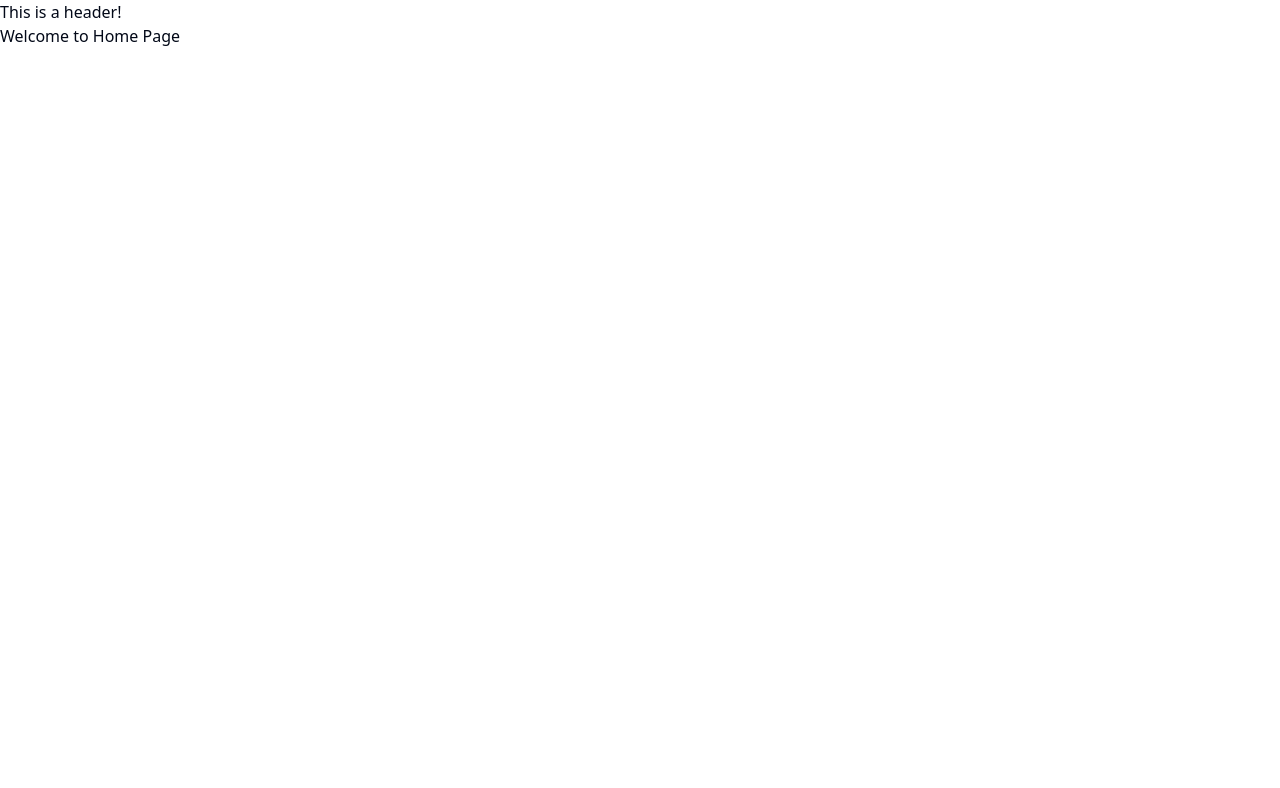
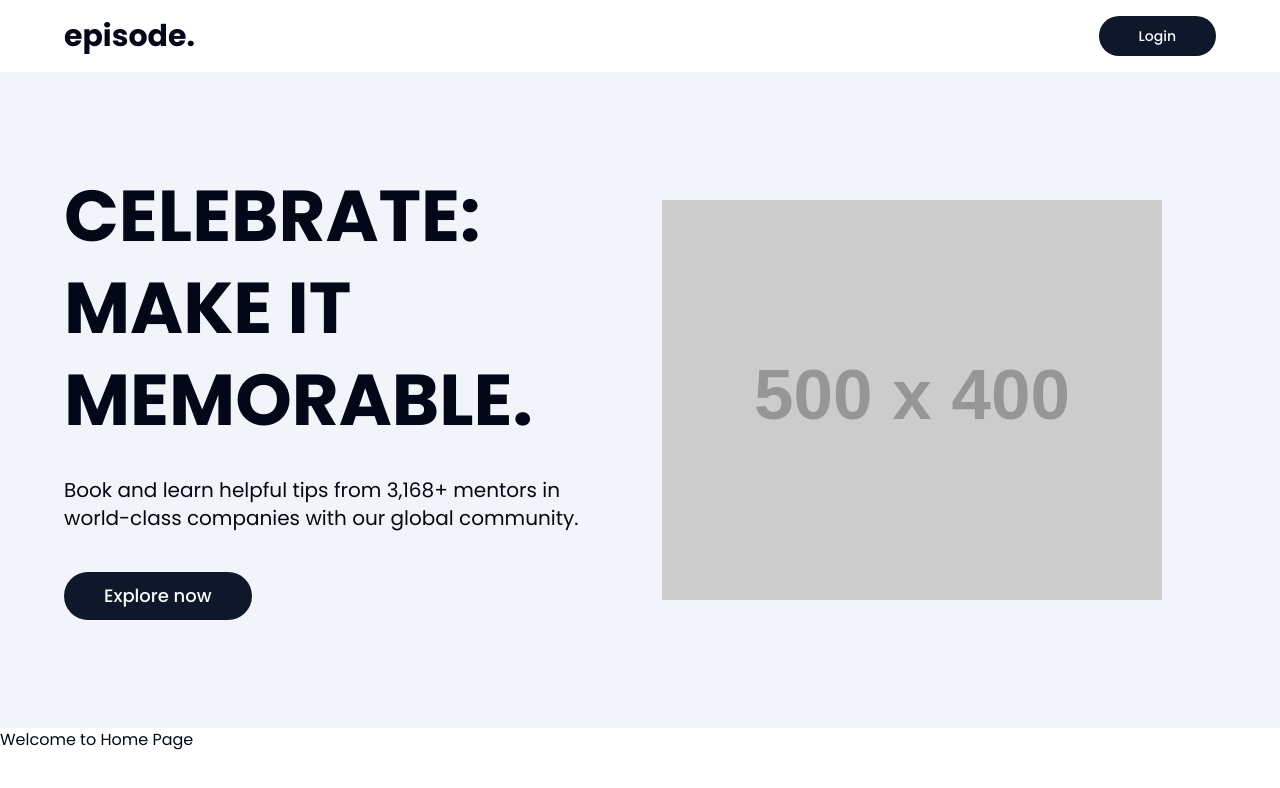
Before and after one commit to eyedent1ty/episode-fe, a React (Vite) app: page / in a window 1280 px wide. Shown: the top 788 px of the page. Built offline with nearby package versions, Linux system fonts and the light colour scheme.

Commit message:
implemented the hero section

```diff
--- a/src/App.tsx
+++ b/src/App.tsx
@@ -1,10 +1,14 @@
 import { Outlet } from 'react-router';
+
+import Navbar from './components/Navbar';
+import Hero from './components/Hero'
 
 export default function App() {
   return (
     <>
       <header>
-        <p>This is a header!</p>
+        <Navbar />
+        <Hero />
       </header>
       <main>
         <Outlet />
--- /dev/null
+++ b/src/components/Hero.tsx
@@ -0,0 +1,33 @@
+import type { FC } from 'react';
+
+import { Button } from './ui/button';
+
+const Hero: FC = () => {
+  return (
+    <main>
+      <div className="flex flex-col bg-secondary gap-5 px-3 py-6 sm:px-10 sm:py-8 lg:px-16 lg:py-24">
+        <div className="flex flex-col md:flex-row items-center">
+          <section className="flex flex-col text-center gap-5 lg:gap-10 sm:flex-1 md:text-left">
+            <strong className="space-y-2 uppercase font-bold text-4xl md:space-y-5 sm:space-y-3 md:text-5xl lg:text-7xl ">
+              <p>Celebrate:</p>
+              <p>Make it</p>
+              <p>memorable.</p>
+            </strong>
+            <p className="md:text-xl">
+              Book and learn helpful tips from 3,168+ mentors in world-class
+              companies with our global community.
+            </p>
+            <div className="flex justify-center md:justify-start">
+              <Button className="rounded-full px-10 lg:text-lg lg:py-6">Explore now</Button>
+            </div>
+          </section>
+          <section className="flex-1 flex justify-center items-center p-8">
+            <img src="https://placehold.co/500x400" />
+          </section>
+        </div>
+      </div>
+    </main>
+  );
+};
+
+export default Hero;
--- /dev/null
+++ b/src/components/Navbar.tsx
@@ -0,0 +1,19 @@
+import type { FC } from 'react';
+import { Link } from 'react-router-dom';
+
+import { Button } from './ui/button';
+
+const Navbar: FC = () => {
+  return (
+    <nav>
+      <div className="bg-white py-4 px-6 flex justify-between items-center sm:px-10 lg:px-16">
+        <h1 className="font-bold text-2xl sm:text-3xl">episode.</h1>
+        <Button asChild className="px-10 rounded-full">
+          <Link to="/login">Login</Link>
+        </Button>
+      </div>
+    </nav>
+  );
+};
+
+export default Navbar;
--- a/src/global.css
+++ b/src/global.css
@@ -1,8 +1,15 @@
+@import url('https://fonts.googleapis.com/css2?family=Poppins:ital,wght@0,100;0,200;0,300;0,400;0,500;0,600;0,700;0,800;0,900;1,100;1,200;1,300;1,400;1,500;1,600;1,700;1,800;1,900&display=swap');
+
 @tailwind base;
 @tailwind components;
 @tailwind utilities;
 
 @layer base {
+
+  :root {
+    font-family: 'Poppins';
+  }
+
   :root {
     --background: 0 0% 100%;
     --foreground: 222.2 84% 4.9%;
```
Lines whose indentation alone changed are shown as unchanged.
